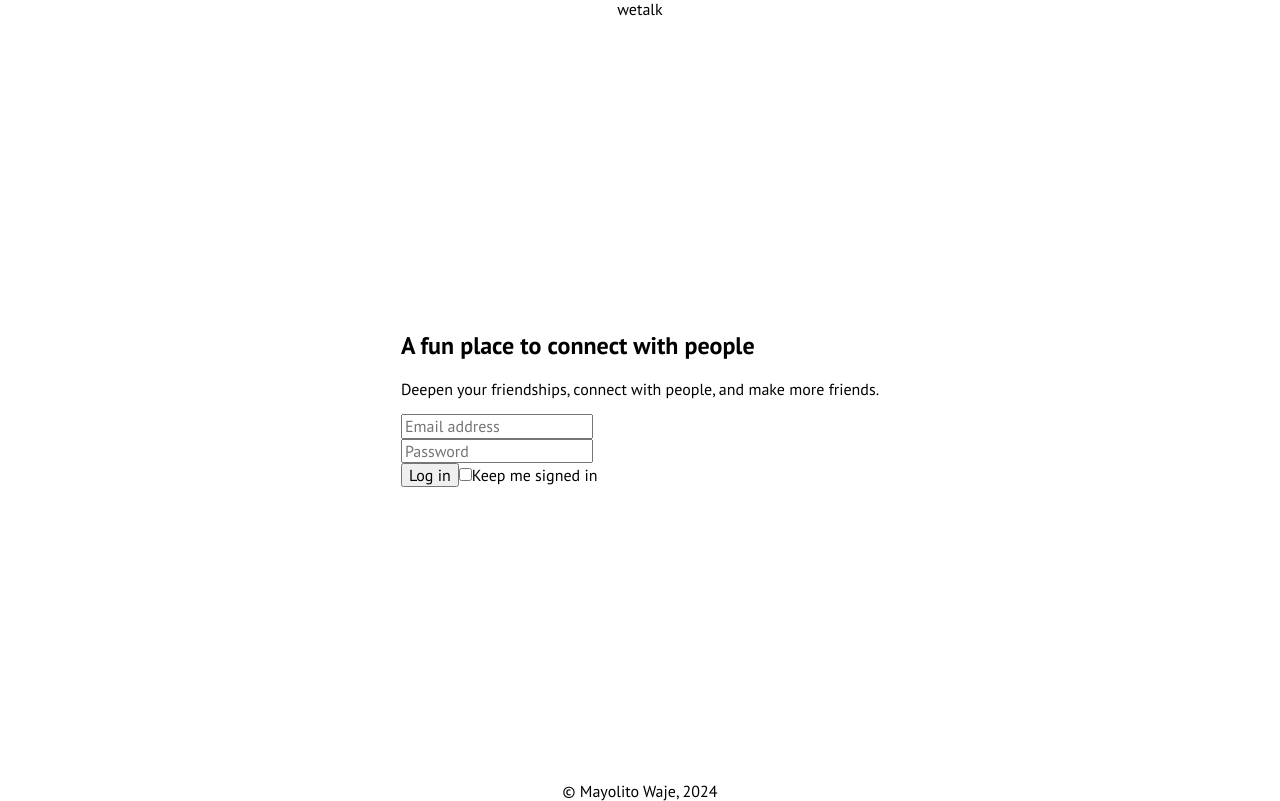
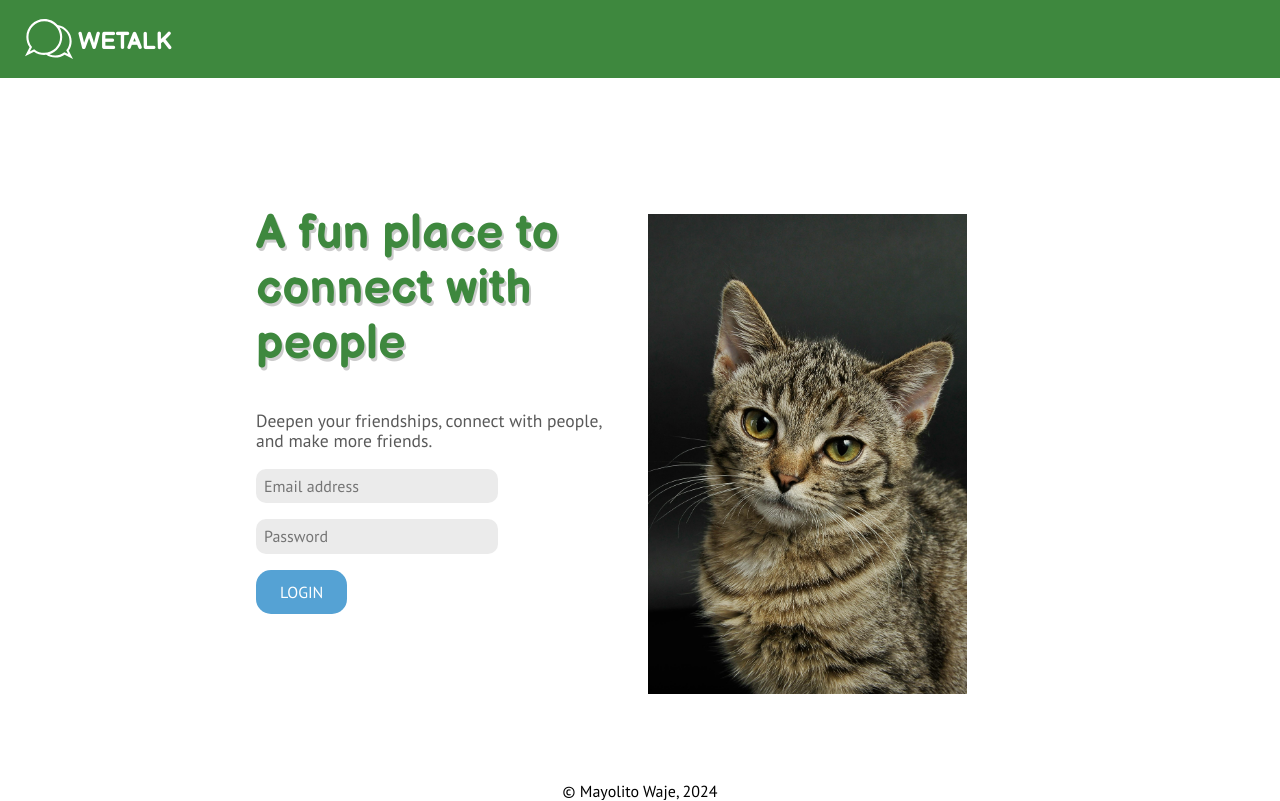
Before and after one commit to mayolito-waje/wetalk, a React (Vite) app in the folder client/: page / in a window 1280 px wide. Built offline with nearby package versions, Linux system fonts and the light colour scheme.

Commit message:
style landing page

```diff
--- a/client/src/App.module.css
+++ b/client/src/App.module.css
@@ -1,11 +1,127 @@
 .app {
+  height: 100%;
   display: flex;
   flex-direction: column;
+  justify-content: space-between;
   align-items: center;
-  justify-content: space-between;
-  min-height: 100%;
+  overflow: hidden;
+}
+
+.logoContainer {
+  background-color: var(--accent-color);
+  width: 100%;
+  padding: 15px;
+}
+
+.logo {
+  width: fit-content;
+  display: flex;
+  justify-content: center;
+  align-items: center;
+  margin: 0 25px;
+}
+
+.logoText {
+  font-family: var(--title-font);
+  text-transform: uppercase;
+  font-size: 1.5rem;
+  font-weight: 700;
+  color: white;
+  margin-top: 5px;
+  height: fit-content;
+  width: fit-content;
+}
+
+.logo::before {
+  display: inline-block;
+  content: "";
+  height: 3em;
+  width: 3em;
+  background-color: white;
+  margin-right: 5px;
+
+  mask-image: url(/speech-bubble.svg);
+  mask-size: cover;
+  mask-position: center;
+  -webkit-mask-image: url(/speech-bubble.svg);
+  -webkit-mask-size: cover;
+  -webkit-mask-position: center;
+}
+
+.landingContainer {
+  flex: 1;
+  padding: 3em 1em;
+  display: flex;
+  flex-basis: auto;
+  justify-content: flex-start;
+  gap: 1em;
+  max-height: fit-content;
 }
 
 .landingMainPicture {
   display: none;
 }
+
+.message h2 {
+  font-family: var(--title-font);
+  font-weight: 700;
+  font-size: 3rem;
+  color: var(--accent-color);
+  text-shadow: 2px 3px 0px rgba(0,0,0,0.2);
+}
+
+.message p {
+  color: #595959;
+  font-size: 1.1rem;
+}
+
+.loginSection {
+  height: fit-content;
+}
+
+.login {
+  display: grid;
+  grid-auto-flow: row;
+  gap: 1em;
+  justify-items: start;
+}
+
+.email, .password {
+  justify-self: stretch;
+
+  & > input {
+    background-color: #ebebeb;
+    color: #595959;
+    border: none;
+    width: 60%;
+    padding: 0.5em;
+    border-radius: 10px;
+
+    &:focus {
+      outline: 2px solid var(--input-outline-color);
+    }
+  }
+}
+
+@media (min-width: 1024px) {
+  .landingContainer {
+    justify-content: center;
+    width: 60%;
+  }
+
+  .loginSection {
+    width: 50%;
+  }
+
+  .landingMainPicture {
+    padding-top: 3em;
+    display: block;
+    width: 50%;
+    max-height: 60vh;
+
+    & > img {
+      max-width: 100%;
+      max-height: 100%;
+    }
+  }
+}
--- a/client/src/App.tsx
+++ b/client/src/App.tsx
@@ -1,9 +1,12 @@
+import StyledButton from './components/styledButton/StyledButton';
 import styles from './App.module.css';
 
 const App = () => {
   return (
     <div className={styles.app}>
-      <div className={styles.logo}>wetalk</div>
+      <div className={styles.logoContainer}>
+        <div className={styles.logo}><div className={styles.logoText}>wetalk</div></div>
+      </div>
       <div className={styles.landingContainer}>
         <div className={styles.loginSection}>
           <div className={styles.message}>
@@ -17,9 +20,9 @@
             <div className={styles.password}>
               <input type="password" name="password" id="landing_password" placeholder='Password' />
             </div>
-            <button className={styles.loginButton}>Log in</button>
-            <input type="checkbox" name="keep_signed_in" id="landing_keep_signed_in" />
-            <label htmlFor="landing_keep_signed_in">Keep me signed in</label>
+            <StyledButton text="login" backgroundColor="var(--auth-button-color)" />
+            {/* <input type="checkbox" name="keep_signed_in" id="landing_keep_signed_in" />
+            <label htmlFor="landing_keep_signed_in">Keep me signed in</label> */}
           </form>
         </div>
         <div className={styles.landingMainPicture}>
--- /dev/null
+++ b/client/src/components/styledButton/StyledButton.module.css
@@ -0,0 +1,14 @@
+.styledButton {
+  font-family: var(--main-font);
+  color: white;
+  padding: 0.8rem 1.5rem;
+  text-transform: uppercase;
+  border-radius: 15px;
+  cursor: pointer;
+  transition: opacity 0.5s;
+  border: none;
+}
+
+.styledButton:hover {
+  opacity: 0.8;
+}
--- /dev/null
+++ b/client/src/components/styledButton/StyledButton.tsx
@@ -0,0 +1,23 @@
+import styles from './StyledButton.module.css';
+
+interface StyledButtonProps {
+  text: string;
+  fontSize?: number;
+  backgroundColor?: string;
+};
+
+const StyledButton = (props: StyledButtonProps) => {
+  return (
+    <button
+      style={{
+        fontSize: props.fontSize ? props.fontSize + 'rem' : '1rem',
+        backgroundColor: props.backgroundColor ? props.backgroundColor : 'var(--accent-color)',
+      }}
+      className={styles.styledButton}
+    >
+      {props.text}
+    </button>
+  );
+};
+
+export default StyledButton;
--- a/client/src/index.css
+++ b/client/src/index.css
@@ -1,7 +1,17 @@
 @import url('https://fonts.googleapis.com/css2?family=PT+Sans:ital,wght@0,400;0,700;1,400;1,700&display=swap');
+@import url('https://fonts.googleapis.com/css2?family=Balsamiq+Sans:ital,wght@0,400;0,700;1,400;1,700&display=swap');
+
+:root {
+  --main-font: "PT Sans", sans-serif;
+  --title-font: "Balsamiq Sans", sans-serif;
+  --accent-color: #3e883e;
+  --input-outline-color: #269fcf;
+  --auth-button-color: #55a2d4;
+}
 
 body {
-  font-family: "PT Sans", sans-serif;
+  font-family: var(--main-font);
+  box-sizing: border-box;
 }
 
 #root {
```
Also changed, not shown: client/public/speech-bubble.svg (added).
